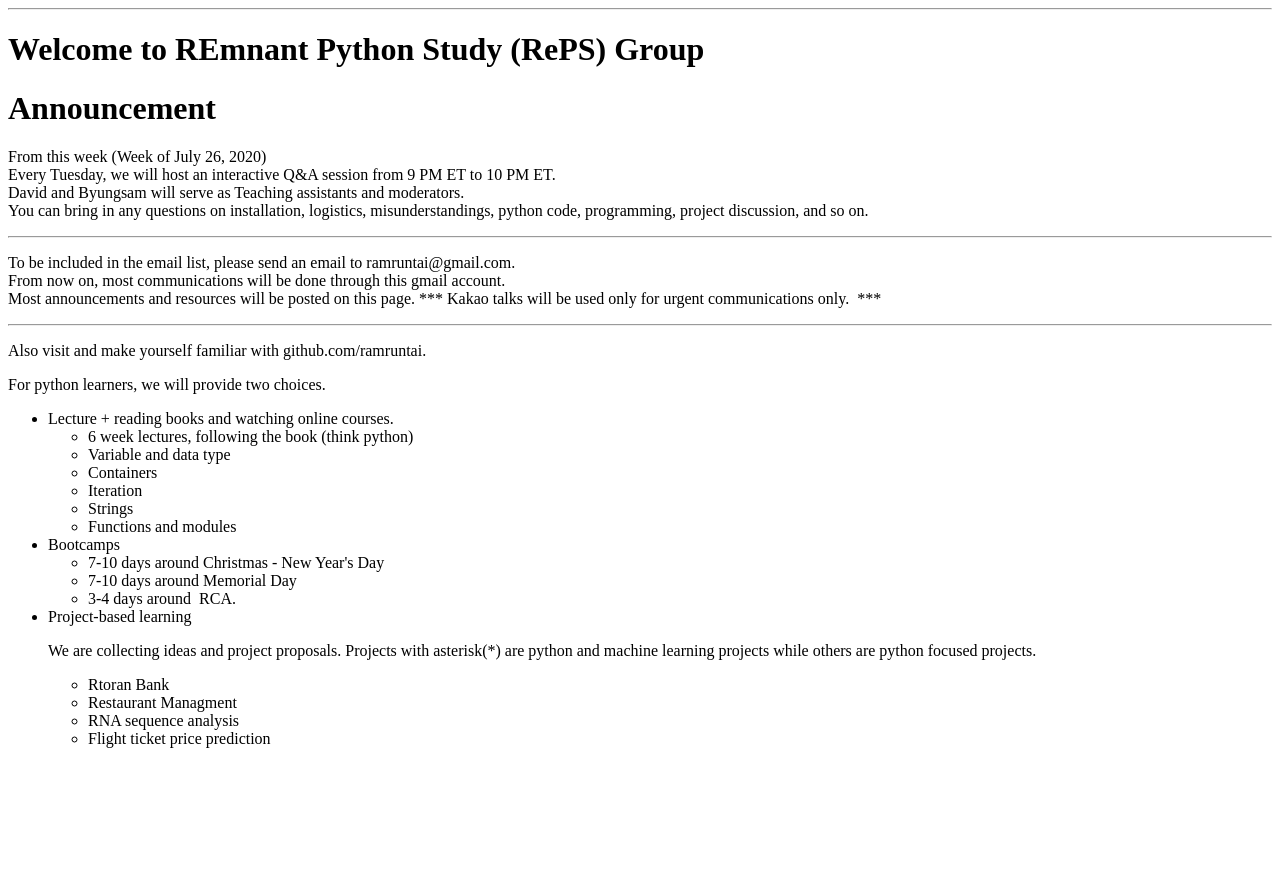
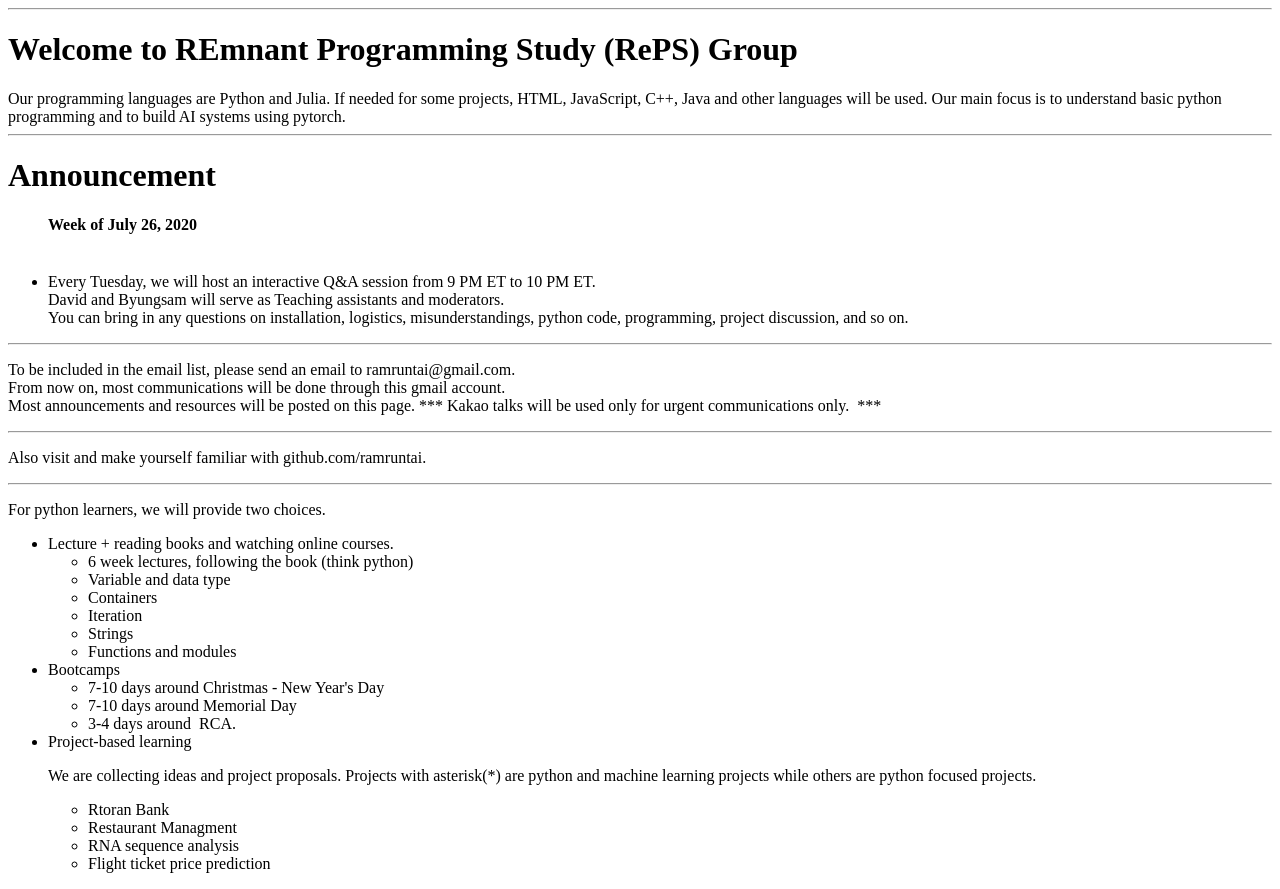
Before and after one commit to ramruntai/ramruntai.github.io, a plain HTML site: page index.htm in a window 1280 px wide. Before the commit the page ends 800 px from the top, so only its background shows below. Drawn offline with Linux system fonts and the light colour scheme.

Commit message:
more structure

```diff
--- a/index.htm
+++ b/index.htm
@@ -7,18 +7,23 @@
 
  <hr>
 <div>
- <h1> Welcome to REmnant Python Study (RePS) Group</h1>
-
+ <h1> Welcome to REmnant Programming Study (RePS) Group</h1>
+ Our programming languages are Python and Julia. If needed for some projects, HTML, JavaScript, C++, Java and other languages will be used.
+ Our main focus is to understand basic python programming and to build AI systems using pytorch.
+<hr>
  <p>
  <h1> Announcement </h1>
-From this week (Week of July 26, 2020) <br>
+ <ul>
+      <h4> Week of July 26, 2020 </h4> <br>
+      <li>
 Every Tuesday, we will host an interactive Q&A session from 9 PM ET to 10 PM ET.<br>
 David and Byungsam will serve as Teaching assistants and moderators.<br>
-You can bring in any questions on installation, logistics, misunderstandings, python code, programming, project discussion, and so on.<br>
+You can bring in any questions on installation, logistics, misunderstandings, python code, programming, project discussion, and so on.<br></li>
+      <ul>
   </p>
 </div>
+
 <hr>
-
 <div>
 <p>
 To be included in the email list, please send an email to ramruntai@gmail.com. <br>
@@ -31,11 +36,9 @@ Most announcements and resources will be posted on this page.
 <div>
 <p>
 Also visit and make yourself familiar with github.com/ramruntai.<br>
-
 </p>
 </div>
-
-
+<hr>
  <p>
 For python learners, we will provide two choices.
  <ul>
```
